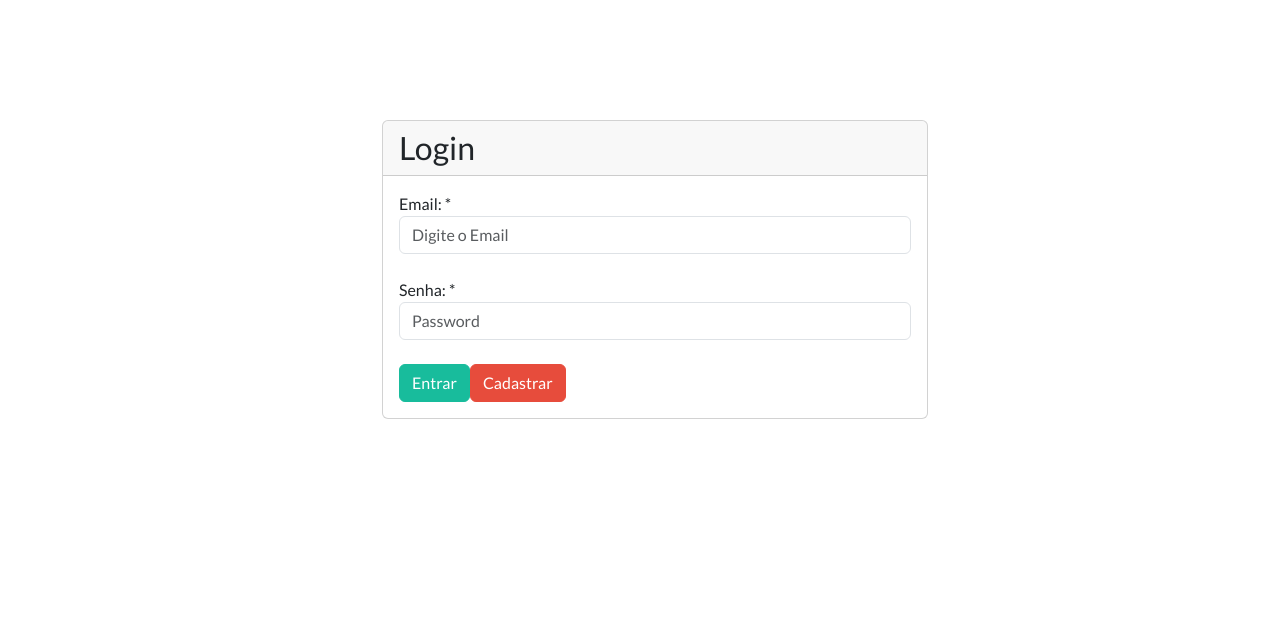
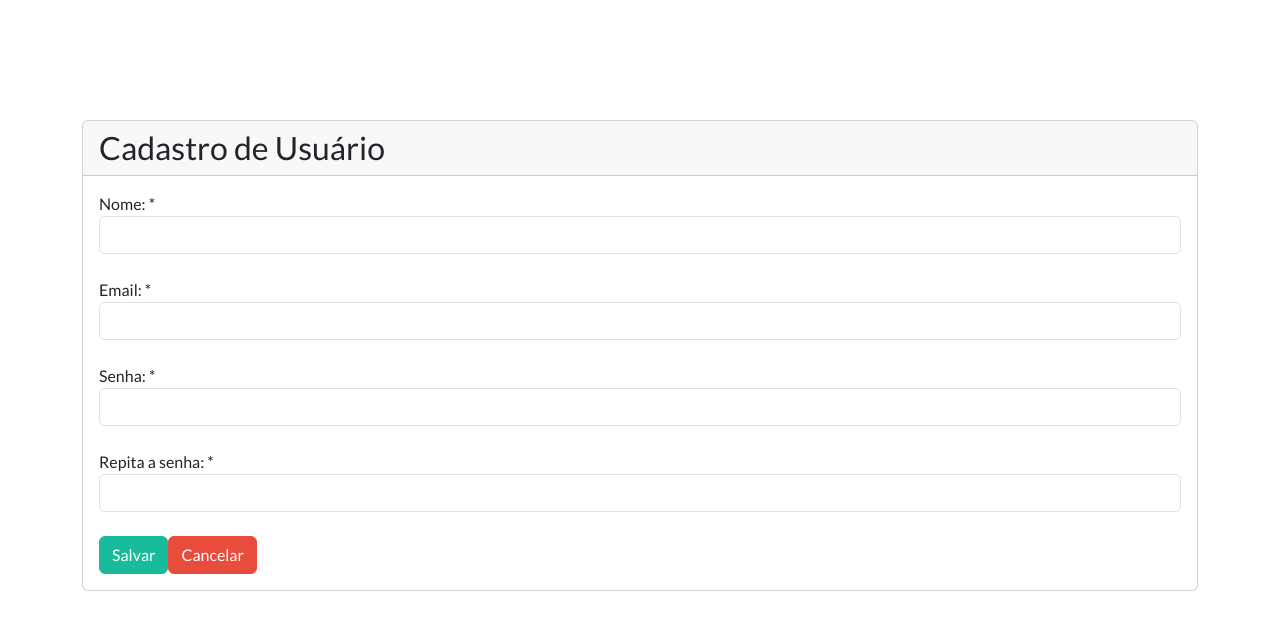
Before and after one commit to femelo22/Minhas-Financas-React, a React (Create React App) app: page / in a window 1280 px wide. Shown: the top 630 px of the page. Built offline with nearby package versions, Linux system fonts and the light colour scheme.

Commit message:
Tela cadastrar usuário

```diff
--- a/src/App.js
+++ b/src/App.js
@@ -3,13 +3,16 @@ import React from 'react';
 import 'bootswatch/dist/flatly/bootstrap.css'
 
 import Login from './views/login'
+import CadastroUsuario from './views/cadastroUsuario'
+
+
 import './custom.css'
 
 class App extends React.Component {
   render() {
     return (
       <div>
-        <Login />
+        <CadastroUsuario />
       </div>
 
     )
--- /dev/null
+++ b/src/views/cadastroUsuario.js
@@ -0,0 +1,68 @@
+import React from 'react'
+import Card from '../components/card'
+import FormGroup from '../components/form-group'
+
+class CadastroUsuario extends React.Component{
+
+    state = {
+        nome: '',
+        email: '',
+        senha: '',
+        senhaRepeticao: ''
+    }
+
+    cadastrar = () => {
+        console.log(this.state)
+    }
+
+    render() {
+        return(
+            <div className="container">
+                <Card title="Cadastro de Usuário">
+                    <div className="row">
+                        <div className="col-lg-12">
+                            <div className="bs-component">
+                                <FormGroup label="Nome: *" htmlFor="inputNome">
+                                     <input
+                                     type="text"
+                                     id="inputNome"
+                                     className="form-control"
+                                     name="nome"
+                                     onChange={e => this.setState({nome: e.target.value})} />
+                                </FormGroup> < br />
+                                <FormGroup label="Email: *" htmlFor="inputEmail">
+                                     <input
+                                     type="text"
+                                     className="form-control"
+                                     id="inputEmail"
+                                     name="email"
+                                     onChange={e => this.setState({email: e.target.value})} />
+                                </FormGroup> < br />
+                                <FormGroup label="Senha: *" htmlFor="inputSenha">
+                                     <input
+                                     type="password"
+                                     className="form-control"
+                                     id="inputSenha"
+                                     name="senha"
+                                     onChange={e => this.setState({senha: e.target.value})} />
+                                </FormGroup>< br />
+                                <FormGroup label="Repita a senha: *" htmlFor="inputRepitaSenha">
+                                     <input
+                                     type="password"
+                                     className="form-control"
+                                     id="inputRepitaSenha"
+                                     name="repitaSenha"
+                                     onChange={e => this.setState({senhaRepeticao: e.target.value})} />
+                                </FormGroup> < br />
+                                <button onClick={this.cadastrar} type="button" className="btn btn-success">Salvar</button>
+                                <button type="button" className="btn btn-danger">Cancelar</button>
+                            </div>
+                        </div>
+                    </div>
+                </Card>
+            </div>
+        )
+    }
+}
+
+export default CadastroUsuario;
```
